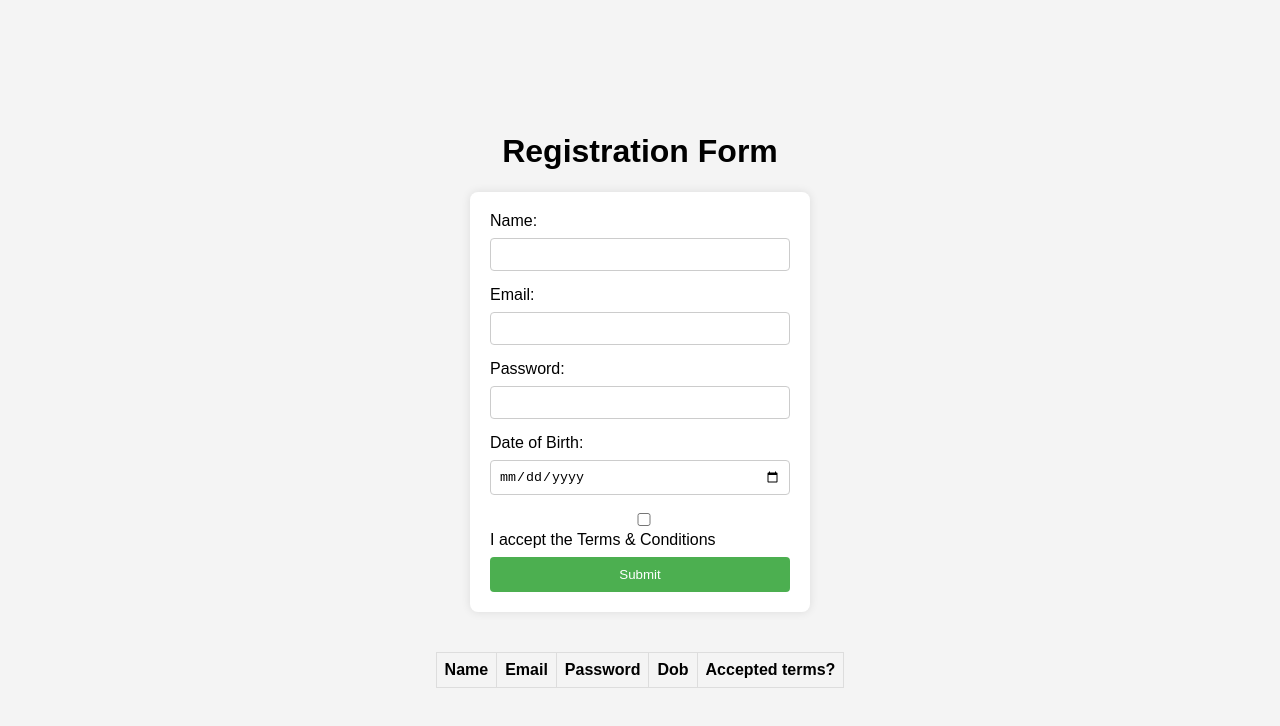
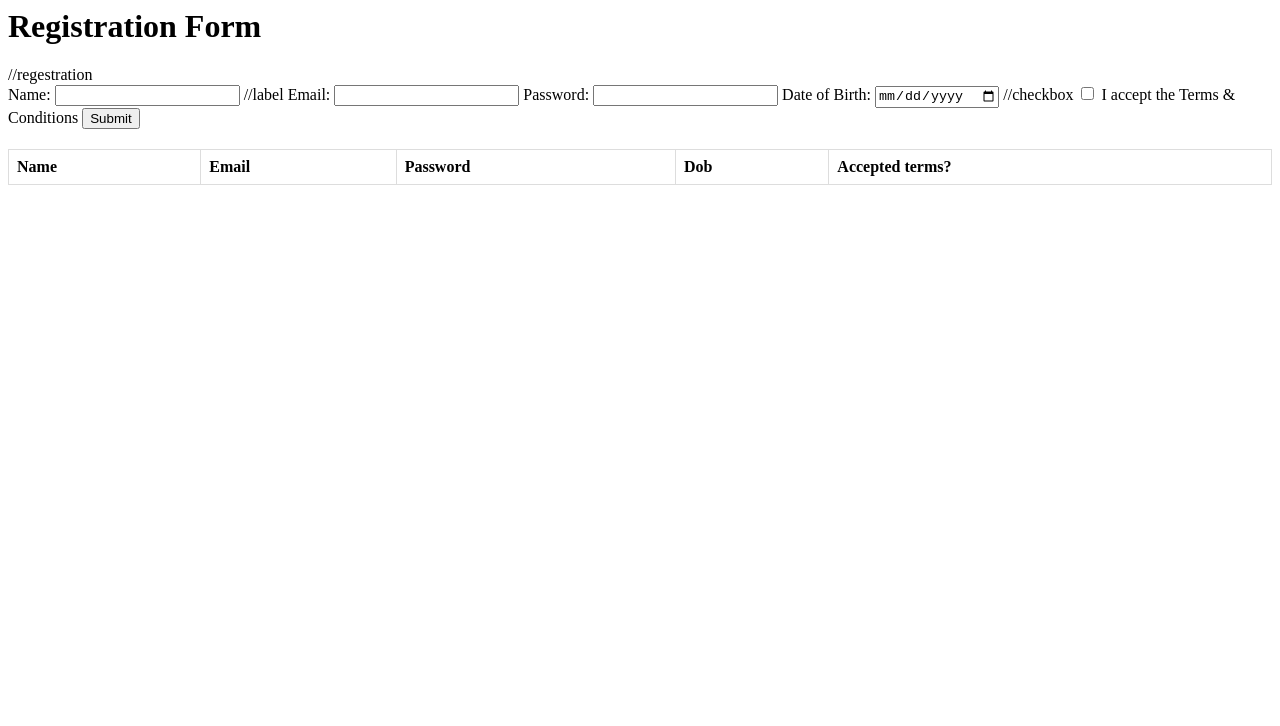
Before and after one commit to harshith2324/webd101, a plain HTML site: page index.html in a window 1280 px wide. Drawn offline with Linux system fonts and the light colour scheme.

Commit message:
index.html

```diff
--- a/index.html
+++ b/index.html
@@ -1,93 +1,23 @@
-<!DOCTYPE html>
-<html lang="en">
-<head>
-  <meta charset="UTF-8">
-  <meta name="viewport" content="width=device-width, initial-scale=1.0">
-  <title>Official-Looking Registration Form</title>
-  <style>
-    body {
-      font-family: Arial, sans-serif;
-      background-color: #f4f4f4;
-      margin: 0;
-      display: flex;
-      flex-direction: column;
-      align-items: center;
-      justify-content: center;
-      height: 100vh;
-    }
-
-    form {
-      background-color: #fff;
-      border-radius: 8px;
-      padding: 20px;
-      box-shadow: 0 0 10px rgba(0, 0, 0, 0.1);
-      width: 300px;
-      margin-bottom: 20px;
-    }
-
-    label {
-      display: block;
-      margin-bottom: 8px;
-    }
-
-    input {
-      width: 100%;
-      padding: 8px;
-      margin-bottom: 15px;
-      box-sizing: border-box;
-      border: 1px solid #ccc;
-      border-radius: 4px;
-    }
-
-    input[type="checkbox"] {
-      margin-bottom: 5px;
-    }
-
-    button {
-      background-color: #4caf50;
-      color: #fff;
-      padding: 10px;
-      border: none;
-      border-radius: 4px;
-      cursor: pointer;
-      width: 100%;
-    }
-
-    button:hover {
-      background-color: #45a049;
-    }
-
-    .error-message {
-      color: #ff0000;
-      margin-top: 5px;
-    }
-
-    h1 {
-      text-align: center;
-    }
-  </style>
-</head>
 <body>
 
   <h1>Registration Form</h1>
-
+//regestration
   <form id="registrationForm" onsubmit="return validateForm()">
     <label for="name">Name:</label>
     <input type="text" id="name" name="name" required>
-    <span class="error-message" id="nameError"></span>
 
+//label
     <label for="email">Email:</label>
     <input type="email" id="email" name="email" required>
-    <span class="error-message" id="emailError"></span>
+
 
     <label for="password">Password:</label>
     <input type="password" id="password" name="password" required>
-    <span class="error-message" id="passwordError"></span>
 
     <label for="dob">Date of Birth:</label>
     <input type="date" id="dob" name="dob" required>
     <span class="error-message" id="dobError"></span>
-
+//checkbox
     <input type="checkbox" id="acceptTerms" name="acceptTerms" required align:left>
     <label for="acceptTerms">I accept the Terms & Conditions</label>
     <span class="error-message" id="acceptTermsError"></span>
```
